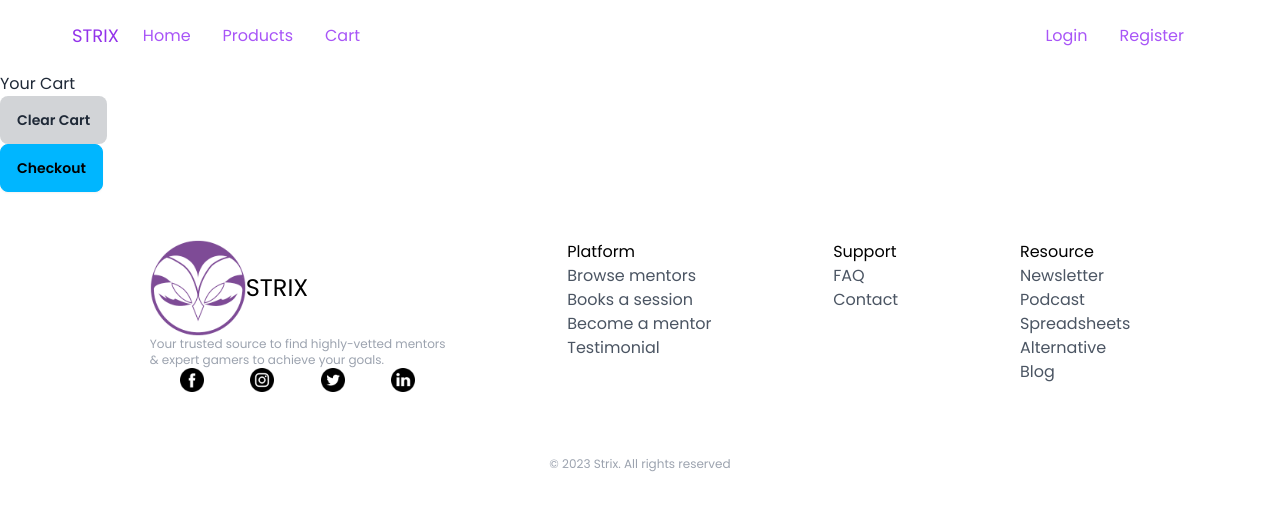
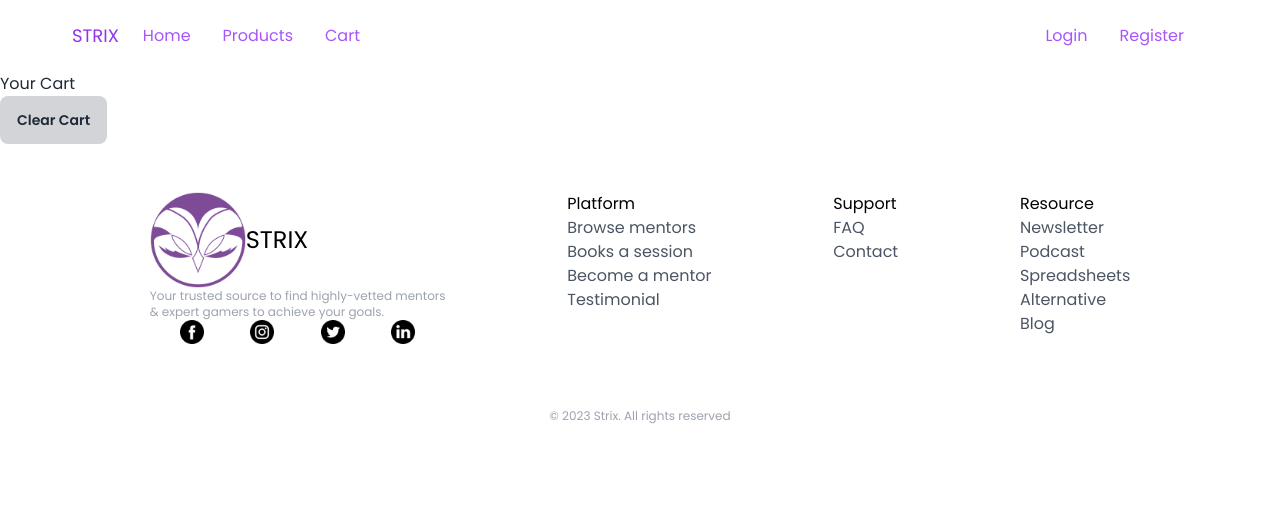
Before and after one commit to sandazzz/next-strix, a Next.js app: page /cart in a window 1280 px wide. Shown: the top 510 px of the page. Built offline with nearby package versions, Linux system fonts and the light colour scheme.

Commit message:
Update page.tsx

```diff
--- a/app/cart/page.tsx
+++ b/app/cart/page.tsx
@@ -48,11 +48,11 @@ export default function Cart() {
       <button className="btn btn-active btn-ghost" onClick={clearCart}>
         Clear Cart
       </button>
-      <form action="/api/checkout_sessions" method="POST">
+      {/*<form action="/api/checkout_sessions" method="POST">
         <button className="btn btn-info" type="submit" role="link">
           Checkout
         </button>
-      </form>
+  </form>*/}
       <section className="flex flex-col items-center">
         {cartItems.map((item, index) => (
           <div
```
